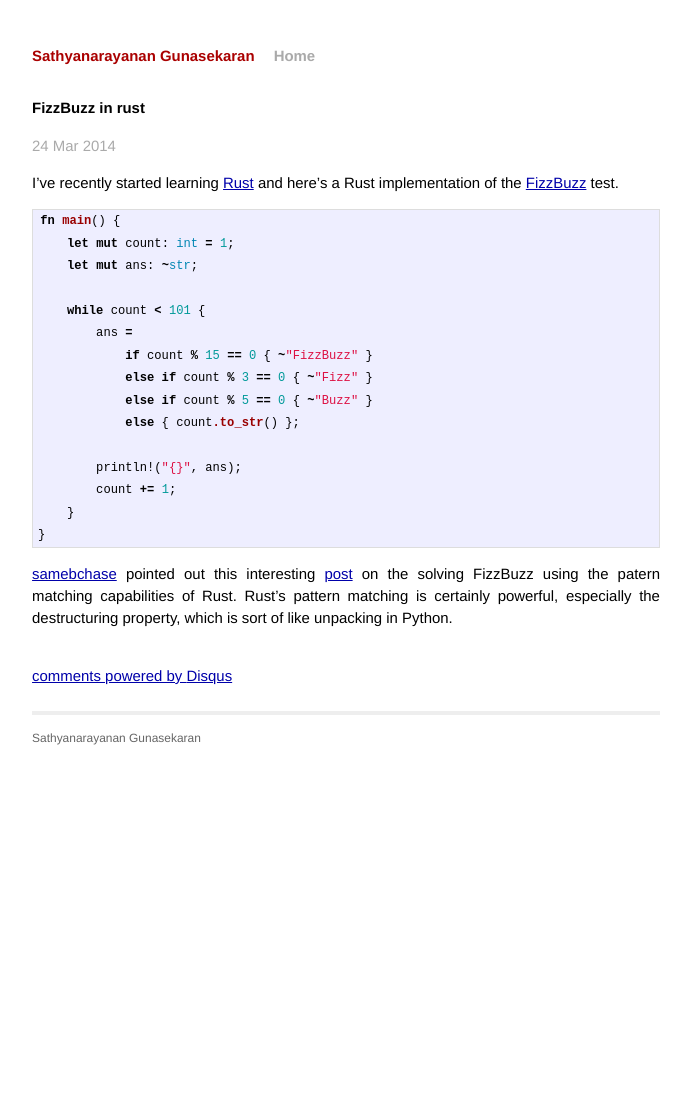
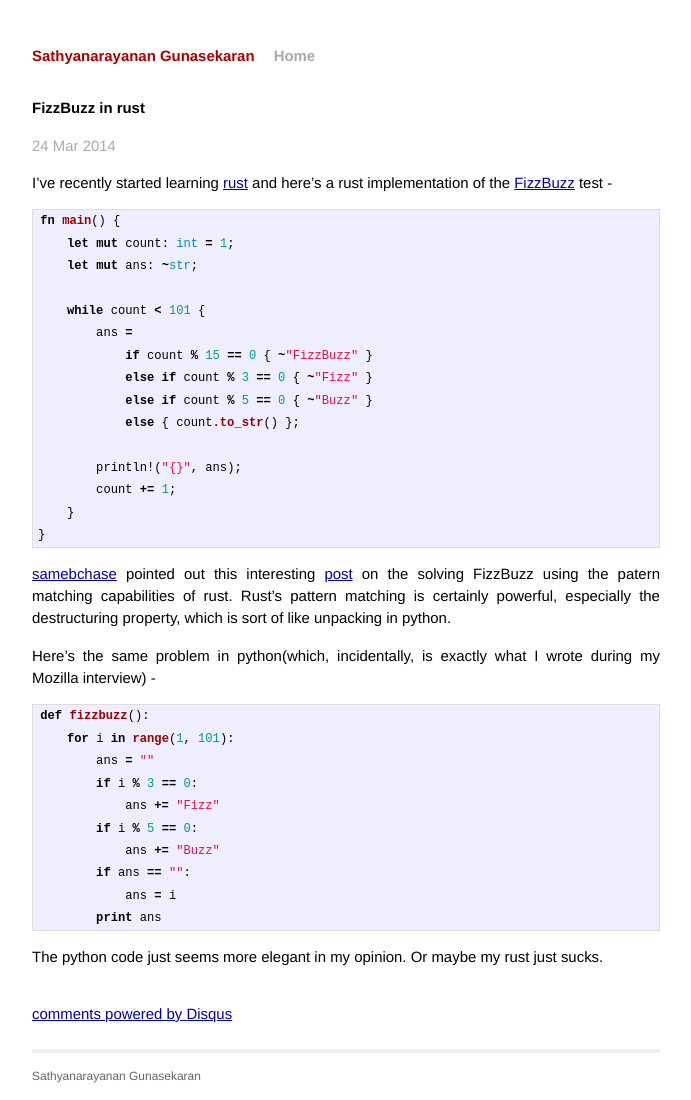
Before and after one commit to gsathya/blog, a Jekyll site: the page built from _posts/2014-03-24-fizzbuzz_in_rust.md, in a window 1280 px wide. Shown: the whole page, without its empty margins (294-985 px from the left). Built offline with Jekyll 4.4.1, drawn with Linux system fonts in a browser that asks for light colours; comment, search, counter and statistics services are not loaded; before the commit the page ends 945 px from its top, so only the background shows below that.

Commit message:
add python fizzbuzz code

```diff
--- a/_posts/2014-03-24-fizzbuzz_in_rust.md
+++ b/_posts/2014-03-24-fizzbuzz_in_rust.md
@@ -1,12 +1,14 @@
 ---
 layout: post
 title:  "FizzBuzz in rust"
-date:   2014-03-24 22:11:11
+date:   2014-03-24 22:41:11
 comments: true
 categories: rust
 ---
 
-I've recently started learning [Rust](http://www.rust-lang.org/) and here's a Rust implementation of the [FizzBuzz](http://c2.com/cgi/wiki?FizzBuzzTest) test.
+I've recently started learning [rust](http://www.rust-lang.org/) and
+here's a rust implementation of the [FizzBuzz](http://c2.com/cgi/wiki?FizzBuzzTest)
+test -
 
 
 {% highlight rust %}
@@ -28,4 +30,26 @@ fn main() {
 
 {% endhighlight %}
 
-[samebchase](http://codesurfers.net/~samuel/) pointed out this interesting [post](http://composition.al/blog/2013/03/02/fizzbuzz-revisited/) on the solving FizzBuzz using the patern matching capabilities of Rust. Rust's pattern matching is certainly powerful, especially the destructuring property, which is sort of like unpacking in Python.
+[samebchase](http://codesurfers.net/~samuel/) pointed out this
+interesting [post](http://composition.al/blog/2013/03/02/fizzbuzz-revisited/)
+on the solving FizzBuzz using the patern matching capabilities of
+rust. Rust's pattern matching is certainly powerful, especially the
+destructuring property, which is sort of like unpacking in python.
+
+Here's the same problem in python(which, incidentally, is exactly what I
+wrote during my Mozilla interview) -
+
+{% highlight python %}
+def fizzbuzz():
+    for i in range(1, 101):
+        ans = ""
+        if i % 3 == 0:
+            ans += "Fizz"
+        if i % 5 == 0:
+            ans += "Buzz"
+        if ans == "":
+            ans = i
+        print ans
+{% endhighlight %}
+
+The python code just seems more elegant in my opinion. Or maybe my rust just sucks.
```
